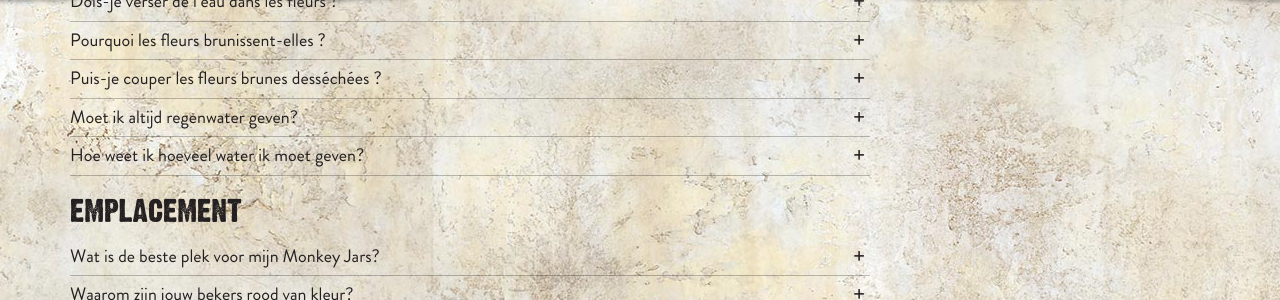
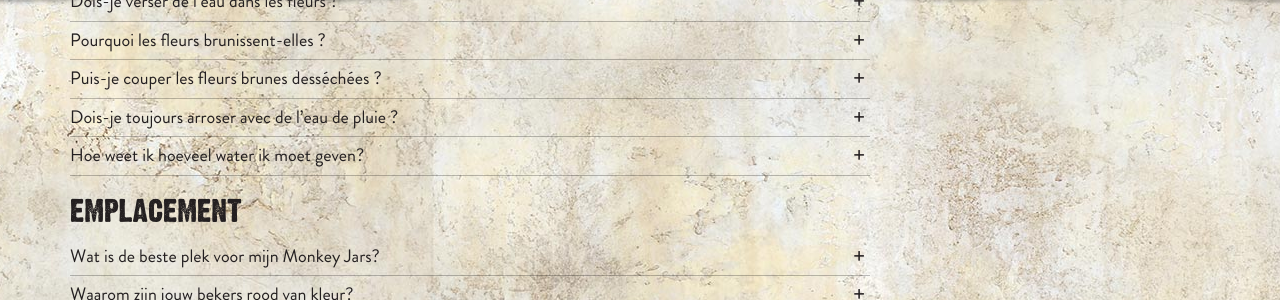
Before and after one commit to jhvanderschee/monkeyjars_fr, a Jekyll site: the page built from informations/index.md, in a window 1280 px wide and 900 px high, scrolled down 463 px. Shown: the part 156-456 px from the top of the window. Built offline with Jekyll 4.4.1, drawn with Linux system fonts in a browser that asks for light colours; some of the changed lines change nothing that is shown.

Commit message:
Updated 'informations/index.md' via CloudCannon

```diff
--- a/informations/index.md
+++ b/informations/index.md
@@ -51,11 +51,11 @@
       Oui, les fleurs brunes sont mortes. Vous pouvez les couper. Peu importe où
       : directement au haut de la tige ou bien en bas. La plante développera
       ensuite de nouvelles fleurs.
-  - title: Moet ik altijd regenwater geven?
+  - title: Dois-je toujours arroser avec de l’eau de pluie ?
     content: >-
-      Regenwater bevat geen kalk. Kalk vind ik wat minder lekker. Je mag mij
-      daarom prima buiten hangen tijdens een flinke regenbui. Maar ook een plons
-      kraanwater slik ik als zoete koek hoor!
+      L’eau de pluie ne contient pas de calcaire. La plante n’aime pas beaucoup
+      le calcaire. Vous pouvez donc la suspendre dehors pendant une bonne
+      averse. Mais l’eau du robinet convient aussi, bien sûr !
   - title: Hoe weet ik hoeveel water ik moet geven?
     content: >-
       Ik houd van aandacht ☺. Kijk daarom goed naar me en voel zo nu en dan aan
```
